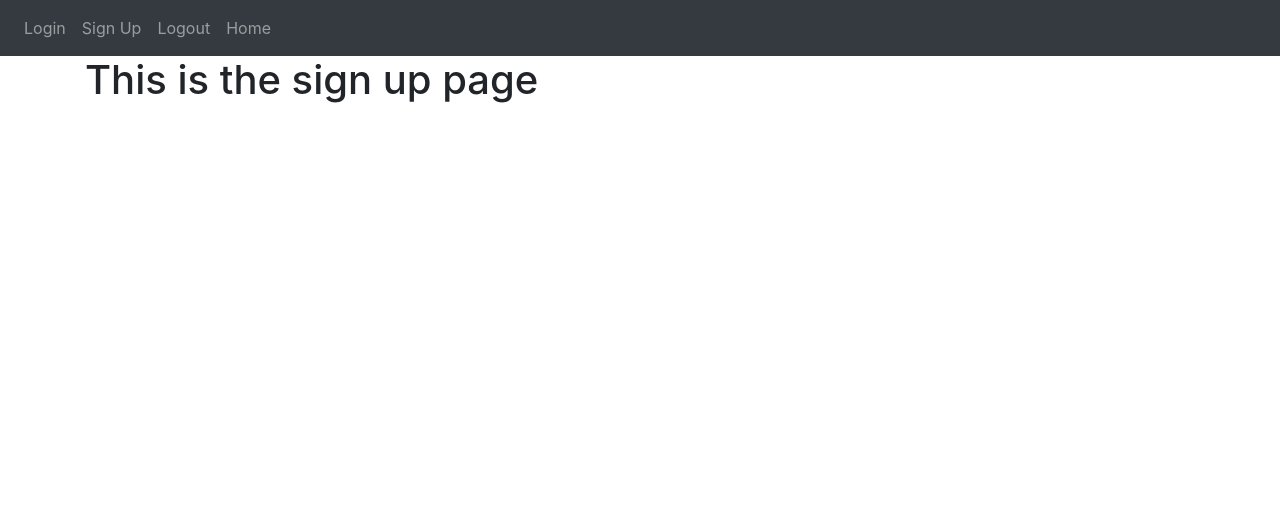
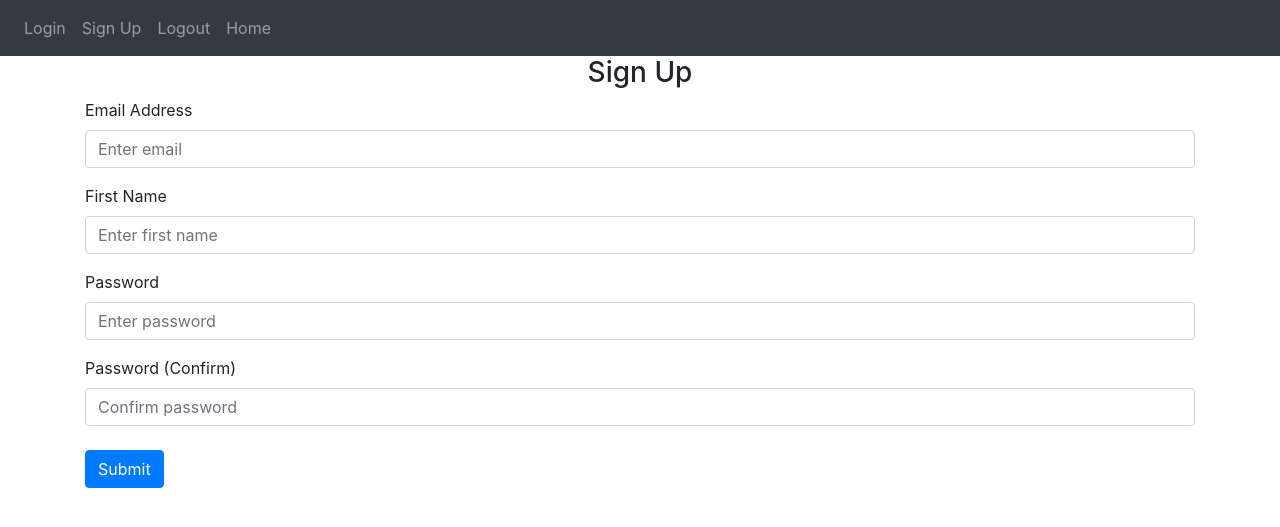
Before and after one commit to Temberlane/hangtime, a Flask app: page /sign-up in a window 1280 px wide. Shown: the top 527 px of the page. Run offline with Flask 3, Linux system fonts and the light colour scheme; some libraries are stand-ins or nearby versions.

Commit message:
added skeleton signup page

```diff
--- a/website/templates/sign_up.html
+++ b/website/templates/sign_up.html
@@ -1,4 +1,48 @@
-{% extends "base.html" %} {% block title %}Sign Up{% endblock %}
-{% block content %}
-<h1>This is the sign up page</h1>
+{% extends "base.html" %} {% block title %}Sign Up{% endblock %} {% block
+content %}
+<form method="POST">
+  <h3 align="center">Sign Up</h3>
+  <div class="form-group">
+    <label for="email">Email Address</label>
+    <input
+      type="email"
+      class="form-control"
+      id="email"
+      name="email"
+      placeholder="Enter email"
+    />
+  </div>
+  <div class="form-group">
+    <label for="firstName">First Name</label>
+    <input
+      type="text"
+      class="form-control"
+      id="firstName"
+      name="firstName"
+      placeholder="Enter first name"
+    />
+  </div>
+  <div class="form-group">
+    <label for="password1">Password</label>
+    <input
+      type="password"
+      class="form-control"
+      id="password1"
+      name="password1"
+      placeholder="Enter password"
+    />
+  </div>
+  <div class="form-group"></div>
+    <label for="password1">Password (Confirm)</label>
+    <input
+      type="password"
+      class="form-control"
+      id="password2"
+      name="password2"
+      placeholder="Confirm password"
+    />
+    <br />
+    <button type="submit" class="btn btn-primary">Submit</button>
+  </div>
+</form>
 {% endblock %}
```
